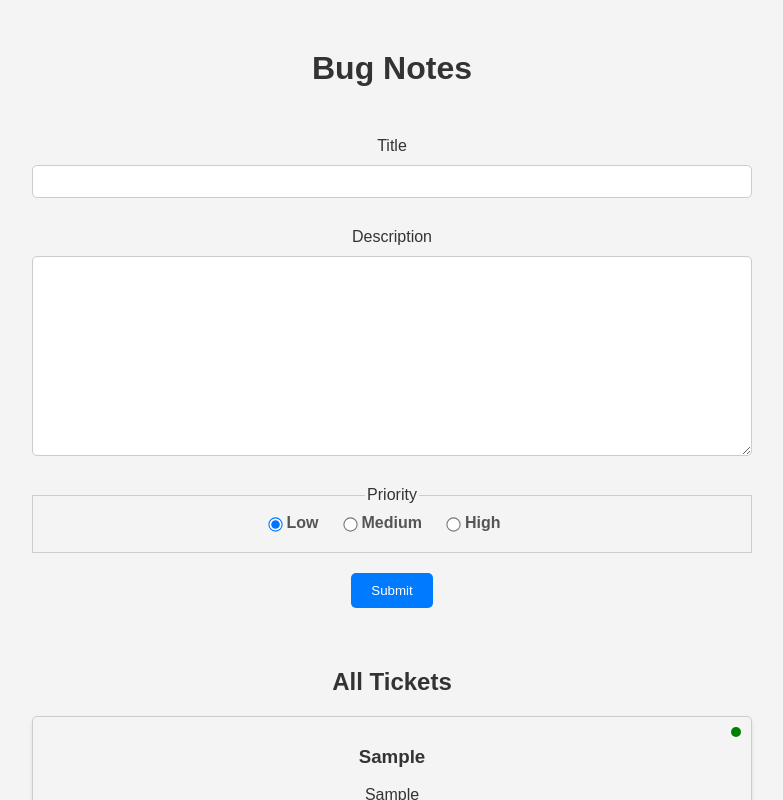
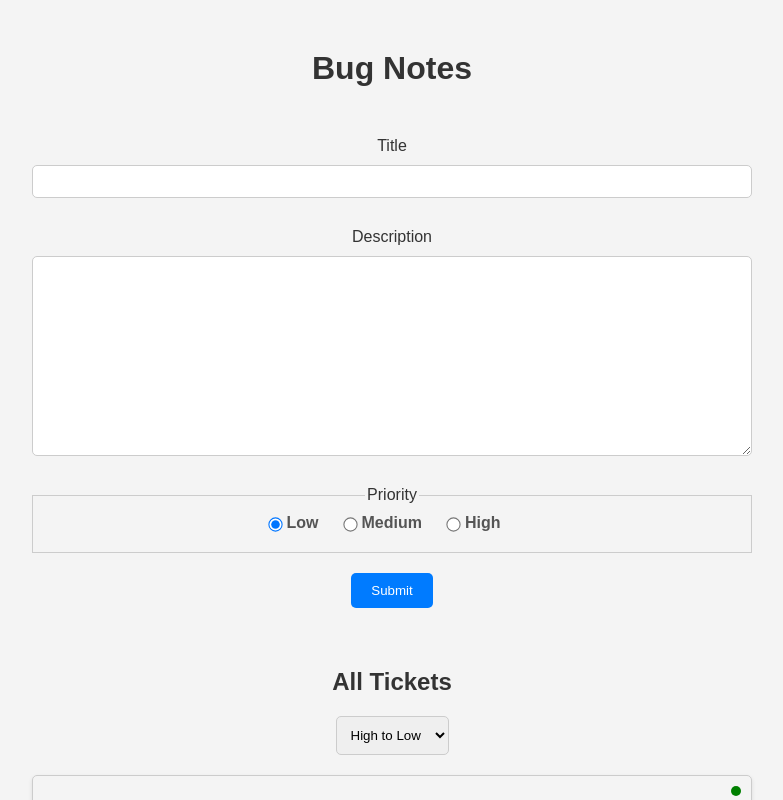
Before and after one commit to JasneetSingh1/bug-notes, a React (Create React App) app: page / in a window 1280 px wide. Both pictures are taken after typing "Sample", "Sample" into the empty fields and a click on the button "Submit". Shown: the top 800 px of the page, without its empty margins (248-1031 px from the left). Built offline with nearby package versions, Linux system fonts and the light colour scheme.

Commit message:
added a sorting filter for the tickets based on the priority of the ticket

```diff
--- a/src/App.js
+++ b/src/App.js
@@ -5,12 +5,14 @@
 import TicketForm from './components/TicketForm';
 import ticketReducer from './reducers/ticketReducer';
 import TicketList from './components/TicketList';
+import { sortTickets } from './utilities/sortingUtilities';
 
 function App() {
 
-  const initialState = {tickets: [], editingTicket: null};
+  const initialState = {tickets: [], editingTicket: null, sortPreference: "High to Low"};
 
-  const [state, dispatch] = useReducer(ticketReducer, initialState)
+  const [state, dispatch] = useReducer(ticketReducer, initialState);
+  const sortedTickets = sortTickets(state.tickets, state.sortPreference);
 
   return (
     <div className="App">
@@ -22,7 +24,12 @@
 
         <div className='results'>
           <h2>All Tickets</h2>
-          <TicketList tickets={state.tickets} dispatch={dispatch}></TicketList>
+
+          <select value={state.sortPreference} onChange={e => dispatch({type: "SET_SORTING", payload: e.target.value})}>
+            <option value="High to Low">High to Low</option>
+            <option value="Low to High">Low to High</option>
+          </select>
+          <TicketList tickets={sortedTickets} dispatch={dispatch}></TicketList>
         </div>
         }
 
--- a/src/reducers/ticketReducer.js
+++ b/src/reducers/ticketReducer.js
@@ -36,6 +36,11 @@
         case "CLEAR_EDITING_TICKET":
             return{...state,
                 editingTicket: null
-            }
+            };
+
+        case "SET_SORTING":
+            return{...state,
+                sortPreference: action.payload
+            };
     }
 }
--- /dev/null
+++ b/src/utilities/sortingUtilities.js
@@ -0,0 +1,12 @@
+export const sortTickets = (tickets, preference) => {
+    switch (preference){
+        default:
+            return tickets
+
+        case "High to Low":
+            return [...tickets].sort((a,b) => b.priority.localeCompare(a.priority))
+
+        case "Low to High":
+            return [...tickets].sort((a,b) => a.priority.localeCompare(b.priority))
+    }
+}
```
